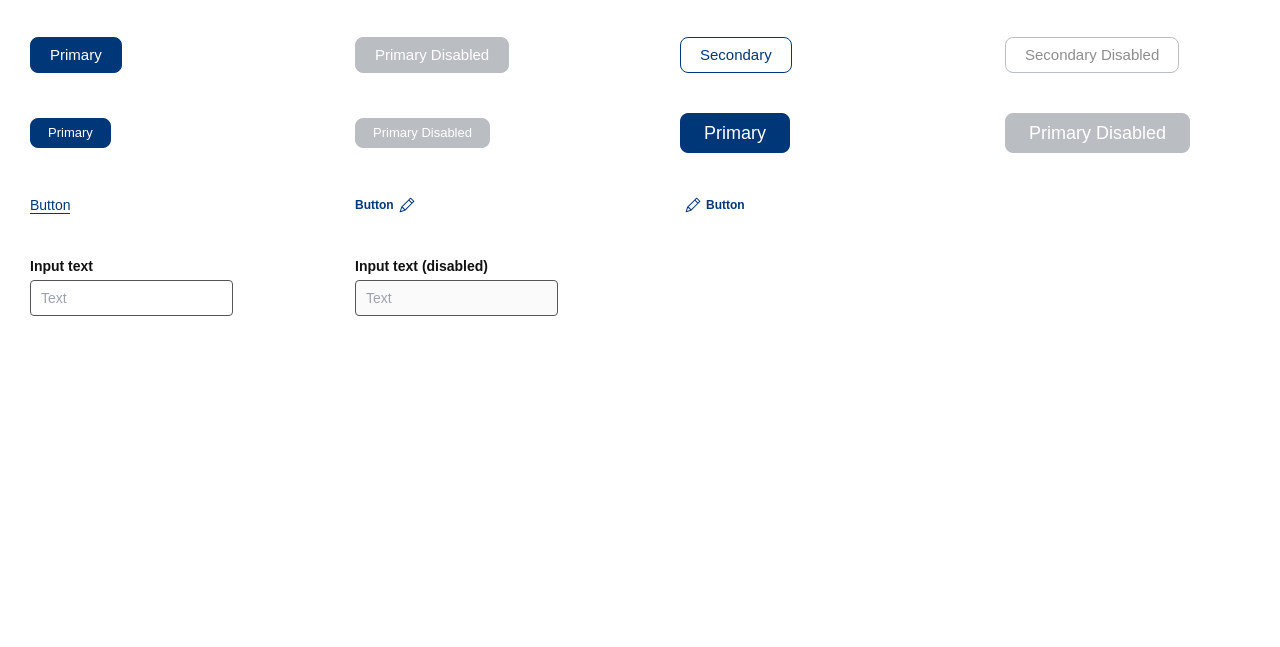
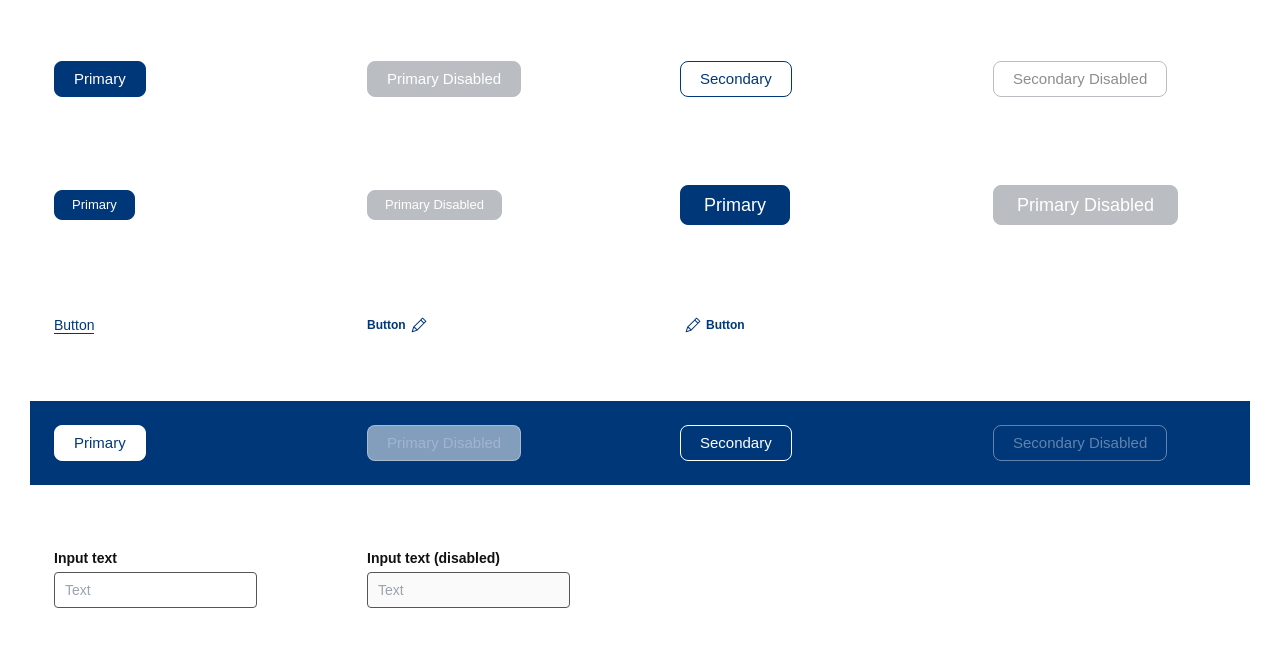
Before and after one commit to blacheyong/test-tailwindcss, a website: page index.html in a window 1280 px wide. Shown: the part 79-726 px from the top of the page. Drawn offline with Linux system fonts and the light colour scheme; files whose address does not match are found by name.

Commit message:
dark button styles

```diff
--- a/index.html
+++ b/index.html
@@ -9,19 +9,19 @@
 </head>
 <body style="padding: 30px;">
   <h1>Hello world!</h1>
-  <div class="grid grid-cols-4 gap-20 items-center justify-items-start my-10">
+  <div class="p-6 grid grid-cols-4 gap-20 items-center justify-items-start my-10">
     <button type="button" class="btn btn-primary">Primary</button>
     <button type="button" class="btn btn-primary" disabled>Primary Disabled</button>
     <button type="button" class="btn btn-secondary">Secondary</button>
     <button type="button" class="btn btn-secondary" disabled>Secondary Disabled</button>
   </div>
-  <div class="grid grid-cols-4 gap-20 items-center justify-items-start my-10">
+  <div class="p-6 grid grid-cols-4 gap-20 items-center justify-items-start my-10">
     <button type="button" class="btn btn-primary btn-sm">Primary</button>
     <button type="button" class="btn btn-primary btn-sm disabled" disabled>Primary Disabled</button>
     <button type="button" class="btn btn-primary btn-lg">Primary</button>
     <button type="button" class="btn btn-primary btn-lg" disabled>Primary Disabled</button>
   </div>
-  <div class="grid grid-cols-4 gap-20 items-center justify-items-start my-10">
+  <div class="p-6 grid grid-cols-4 gap-20 items-center justify-items-start my-10">
     <a href="#" class="btn btn-link">Button</a>
     <a href="#" class="btn btn-operational">
       Button
@@ -36,7 +36,13 @@
       Button
     </a>
   </div>
-  <form class="grid grid-cols-4 gap-20 items-center justify-items-start my-10">
+  <div class="dark bg-blue-medium p-6 grid grid-cols-4 gap-20 items-center justify-items-start my-10">
+    <button type="button" class="btn btn-primary">Primary</button>
+    <button type="button" class="btn btn-primary" disabled>Primary Disabled</button>
+    <button type="button" class="btn btn-secondary">Secondary</button>
+    <button type="button" class="btn btn-secondary" disabled>Secondary Disabled</button>
+  </div>
+  <form class="p-6 grid grid-cols-4 gap-20 items-center justify-items-start my-10">
     <div class="form-group mb-4">
       <label>Input text</label>
       <input type="text" placeholder="Text" />
--- a/src/sass/components/_buttons.scss
+++ b/src/sass/components/_buttons.scss
@@ -1,14 +1,14 @@
 @layer components {
   .btn {
-    @apply bg-blue-medium hover:bg-bell-primary border-1 border-blue-medium hover:border-bell-primary font-base text-center text-md text-white px-19px py-9px rounded-lg transition ease-in-out duration-300 focus:ring-2 ring-blue-electric ring-offset-3 focus:outline-none;
+    @apply bg-blue-medium hover:bg-bell-primary border-1 border-blue-medium hover:border-bell-primary font-base text-center text-md text-white px-19px py-9px rounded-lg transition ease-in-out duration-300 focus:ring-2 ring-blue-electric ring-offset-3 focus:outline-none dark:bg-white dark:border-white dark:hover:border-white-80 dark:text-blue-medium dark:hover:bg-white-80 dark:ring-white dark:ring-offset-blue-medium;
   }
 
   .btn-primary {
-    @apply bg-gradient-to-b from-blue-medium-90 to-blue-medium hover:from-bell-primary-90 hover:to-bell-primary;
+    @apply bg-gradient-to-b from-blue-medium-90 to-blue-medium hover:from-bell-primary-90 hover:to-bell-primary dark:from-white-90 dark:to-white dark:hover:from-white-80 dark:hover:to-white-80 dark:hover:border-white-80;
   }
 
   .btn-secondary {
-    @apply bg-transparent hover:bg-transparent text-blue-medium border-1 hover:text-bell-primary border-blue-medium hover:border-bell-primary;
+    @apply bg-transparent hover:bg-transparent text-blue-medium border-1 hover:text-bell-primary border-blue-medium hover:border-bell-primary dark:bg-transparent dark:text-white dark:hover:bg-transparent dark:hover:border-blue-light dark:hover:text-blue-light dark:ring-offset-blue-medium;
   }
 
   .btn-link {
@@ -33,12 +33,12 @@
   }
 
   .btn:disabled {
-    @apply bg-disabled-light border-disabled-light cursor-not-allowed select-none focus:ring-0 focus:ring-offset-0;
+    @apply bg-disabled-light border-disabled-light cursor-not-allowed select-none focus:ring-0 focus:ring-offset-0 dark:bg-white-30 dark:border-white-30 dark:text-blue-light-50;
   }
   .btn-primary:disabled {
-    @apply bg-gradient-to-b from-disabled-light to-disabled-light;
+    @apply bg-gradient-to-b from-disabled-light to-disabled-light dark:from-white-30 dark:to-white-30 dark:border-white-30 dark:text-blue-light-50;
   }
   .btn-secondary:disabled {
-    @apply bg-transparent text-disabled-dark border-disabled-light;
+    @apply bg-transparent text-disabled-dark border-disabled-light dark:bg-transparent dark:border-blue-light-50 dark:text-blue-light-50;
   }
 }
--- a/tailwind.config.js
+++ b/tailwind.config.js
@@ -1,5 +1,6 @@
 /** @type {import('tailwindcss').Config} */
 export const content = ["./src/**/*.{js,scss}", "index.html"]
+export const darkMode = 'class'
 export const theme = {
   extend: {
     borderRadius: {
@@ -15,6 +16,7 @@ export const theme = {
         'bell': 'bell-primary',
         'dark': '#00215E',
         'light': '#C2CEDF',
+        'light-50': 'rgba(194, 206, 223, 0.5)',
         'medium': '#003778',
         'medium-90': 'rgba(0, 55, 120, .9)',
         'electric': '#0075FF'
@@ -31,7 +33,10 @@ export const theme = {
         'keyline': '#D4D4D4',
         'medium': '#555555',
       },
-      'light': '#F4F4F4'
+      'light': '#F4F4F4',
+      'white-90': 'rgba(255, 255, 255, .9)',
+      'white-80': 'rgba(255, 255, 255, .8)',
+      'white-30': 'rgba(255, 255, 255, .3)'
     },
     fontFamily: {
       'base': ['Arial', 'Helvetica', 'sans-serif'],
```
Also changed, not shown: dist/main.css.
